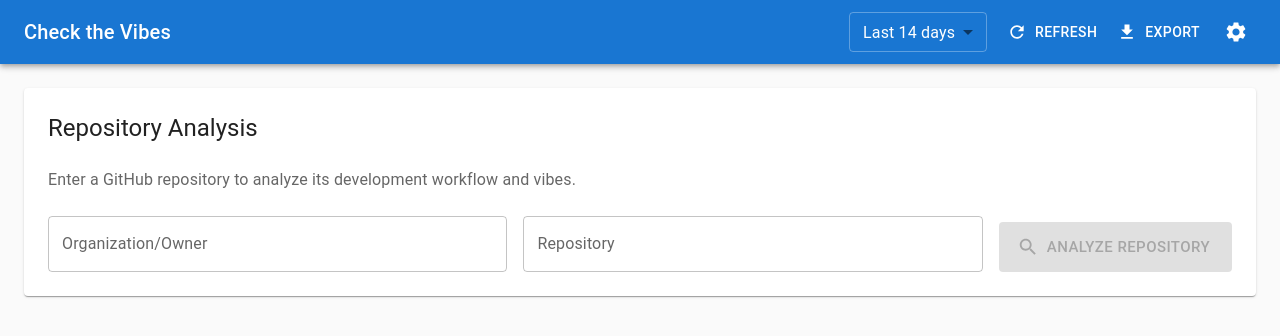
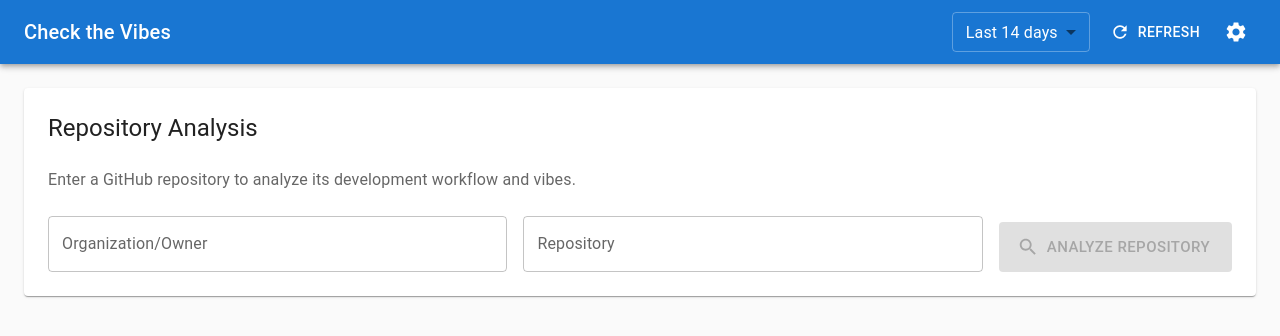
Before and after one commit to ChrisTimperley/check-the-vibes, a React (Vite) app in the folder frontend/: page / in a window 1280 px wide. Shown: the top 336 px of the page. Built offline with nearby package versions, Linux system fonts and the light colour scheme.

Commit message:
tidy: removed export button from frontend

```diff
--- a/frontend/src/MuiApp.tsx
+++ b/frontend/src/MuiApp.tsx
@@ -80,10 +80,6 @@ function App() {
     fetchAnalysisData();
   };
 
-  const handleExport = () => {
-    console.log('Exporting data...');
-  };
-
   const handleChangeRepository = () => {
     console.log('Changing repository...');
     setShowRepositoryInput(true);
@@ -105,7 +101,6 @@ function App() {
         timeWindow={timeWindow}
         onTimeWindowChange={setTimeWindow}
         onRefresh={handleRefresh}
-        onExport={handleExport}
         onChangeRepository={handleChangeRepository}
       />
 
--- a/frontend/src/components/Header.tsx
+++ b/frontend/src/components/Header.tsx
@@ -9,7 +9,7 @@ import {
   MenuItem,
   FormControl,
 } from '@mui/material';
-import { Refresh, Download, Settings, Edit } from '@mui/icons-material';
+import { Refresh, Settings, Edit } from '@mui/icons-material';
 
 interface HeaderProps {
   hasAnalyzed: boolean;
@@ -18,7 +18,6 @@ interface HeaderProps {
   timeWindow: string;
   onTimeWindowChange: (value: string) => void;
   onRefresh: () => void;
-  onExport: () => void;
   onChangeRepository: () => void;
 }
 
@@ -29,7 +28,6 @@ export const Header: React.FC<HeaderProps> = ({
   timeWindow,
   onTimeWindowChange,
   onRefresh,
-  onExport,
   onChangeRepository,
 }) => {
   return (
@@ -79,14 +77,6 @@ export const Header: React.FC<HeaderProps> = ({
         >
           Refresh
         </Button>
-        <Button
-          color="inherit"
-          startIcon={<Download />}
-          onClick={onExport}
-          sx={{ mr: 1 }}
-        >
-          Export
-        </Button>
         <IconButton color="inherit">
           <Settings />
         </IconButton>
```
